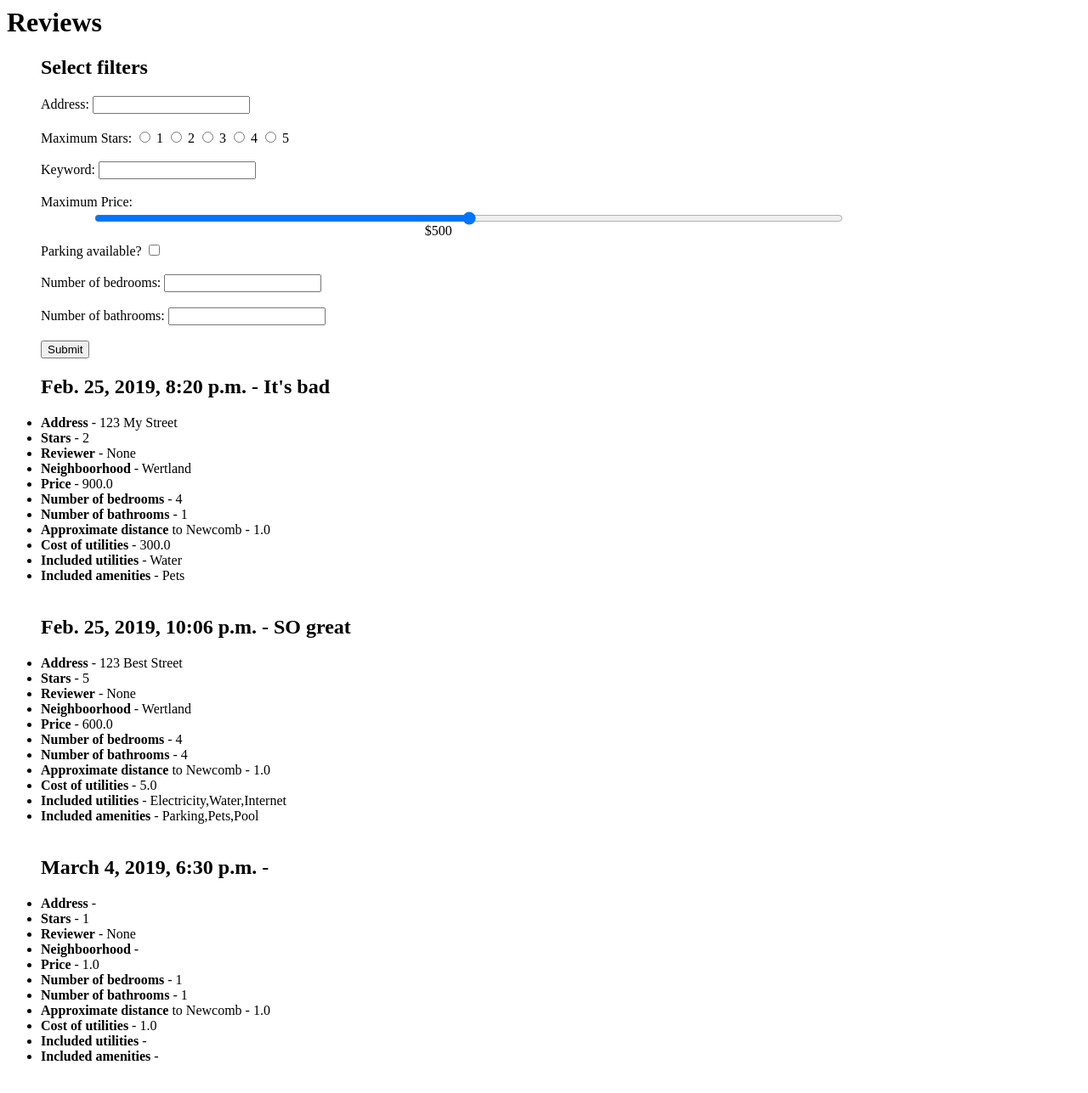
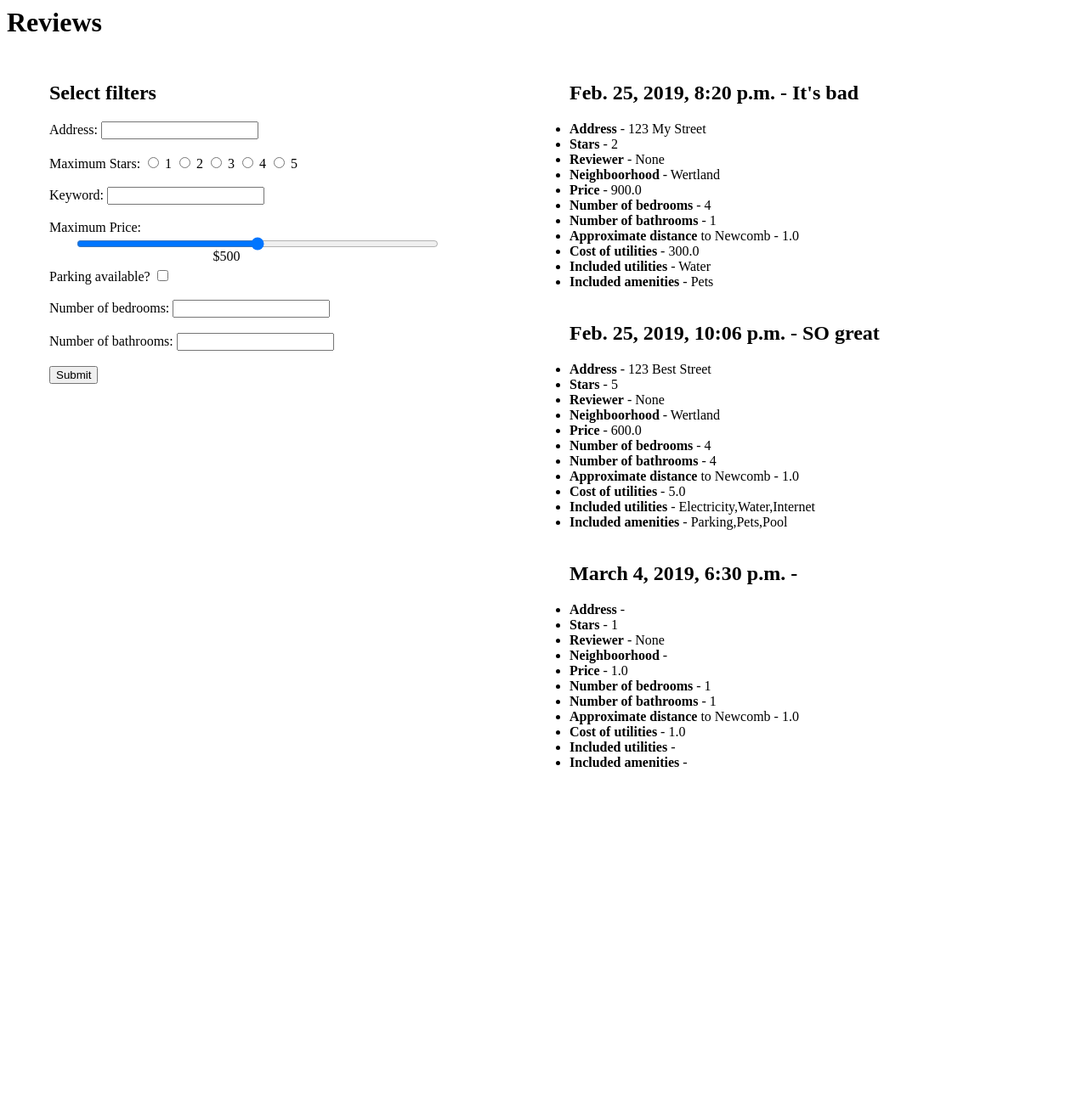
Before and after one commit to jperez913/Off-Grounds-Housing-App, a Django app: page /all_reviews/ in a window 1280 px wide. Shown: the whole page at 85% size. After the commit the page ends 903 px from the top, so only its background shows below. Run offline with Django 3.2, Linux system fonts and the light colour scheme; data comes from the database, SQL or seed files in the repository.

Commit message:
Split view on all reviews

```diff
--- a/housing_review/templates/housing_review/all_reviews.html
+++ b/housing_review/templates/housing_review/all_reviews.html
@@ -1,6 +1,28 @@
+
+<meta name="viewport" content="width=device-width, initial-scale=1">
+<style>
+* {
+  box-sizing: border-box;
+}
+
+.column {
+  float: left;
+  width: 50%;
+  padding: 10px;
+  height: 300px; /* Should be removed. Only for demonstration */
+}
+
+/* Clear floats after the columns */
+.row:after {
+  content: "";
+  display: table;
+  clear: both;
+}
+</style>
+
 <h1>Reviews</h1>
 <ul>
-    <div>
+    <div class="column">
     <h2>Select filters</h2>
     <P ALIGN=RIGHT>
             <form action="/action_page.php" method="get">
@@ -44,6 +66,7 @@
               </form>
             </P>
   </div>
+  <div class="column">
 {% for review in object_list %}
     <h2>{{ review.pub_date }} - {{ review.text }}</h2>
     <li><b>Address</b> - {{ review.address }}</li>
@@ -62,3 +85,4 @@
     <li>No Reviews yet.</li>
 {% endfor %}
 </ul>
+</div>
```
